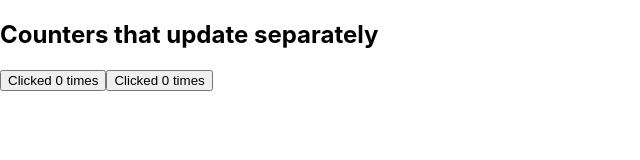
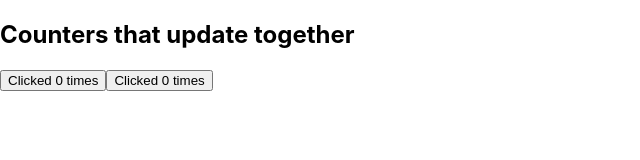
Before and after one commit to abhi3700/My_Learning_NodeJSTS, a React (Create React App) app in the folder libs/react/my-app/: page / in a window 1280 px wide. Shown: the top 160 px of the page, without its empty margins (0-640 px from the left). Built offline with nearby package versions, Linux system fonts and the light colour scheme.

Commit message:
clickMe button using state which changed count together

```diff
--- a/libs/react/my-app/src/App.js
+++ b/libs/react/my-app/src/App.js
@@ -1,7 +1,11 @@
 import './App.css';
 import { useState } from 'react';
 
-function MyButton() {
+function MyButton({ count, onClick }) {
+  return <button onClick={onClick}>Clicked {count} times</button>;
+}
+
+function App() {
   const [count, setCount] = useState(0); // start count from '0'
 
   function handleClick() {
@@ -9,15 +13,11 @@
     setCount(count + 1);
   }
 
-  return <button onClick={handleClick}>Clicked {count} times</button>;
-}
-
-function App() {
   return (
     <div>
-      <h2>Counters that update separately</h2>
-      <MyButton />
-      <MyButton />
+      <h2>Counters that update together</h2>
+      <MyButton count={count} onClick={handleClick} />
+      <MyButton count={count} onClick={handleClick} />
     </div>
   );
 }
```
